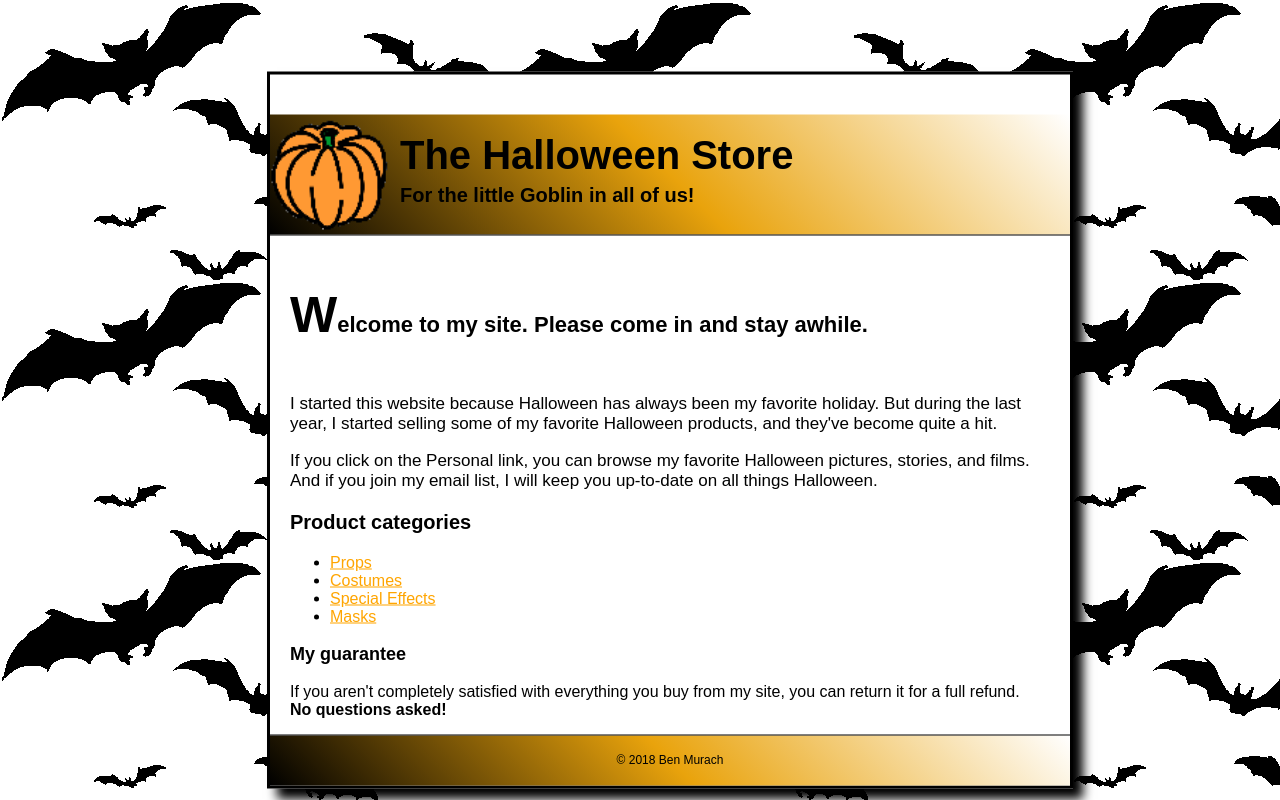
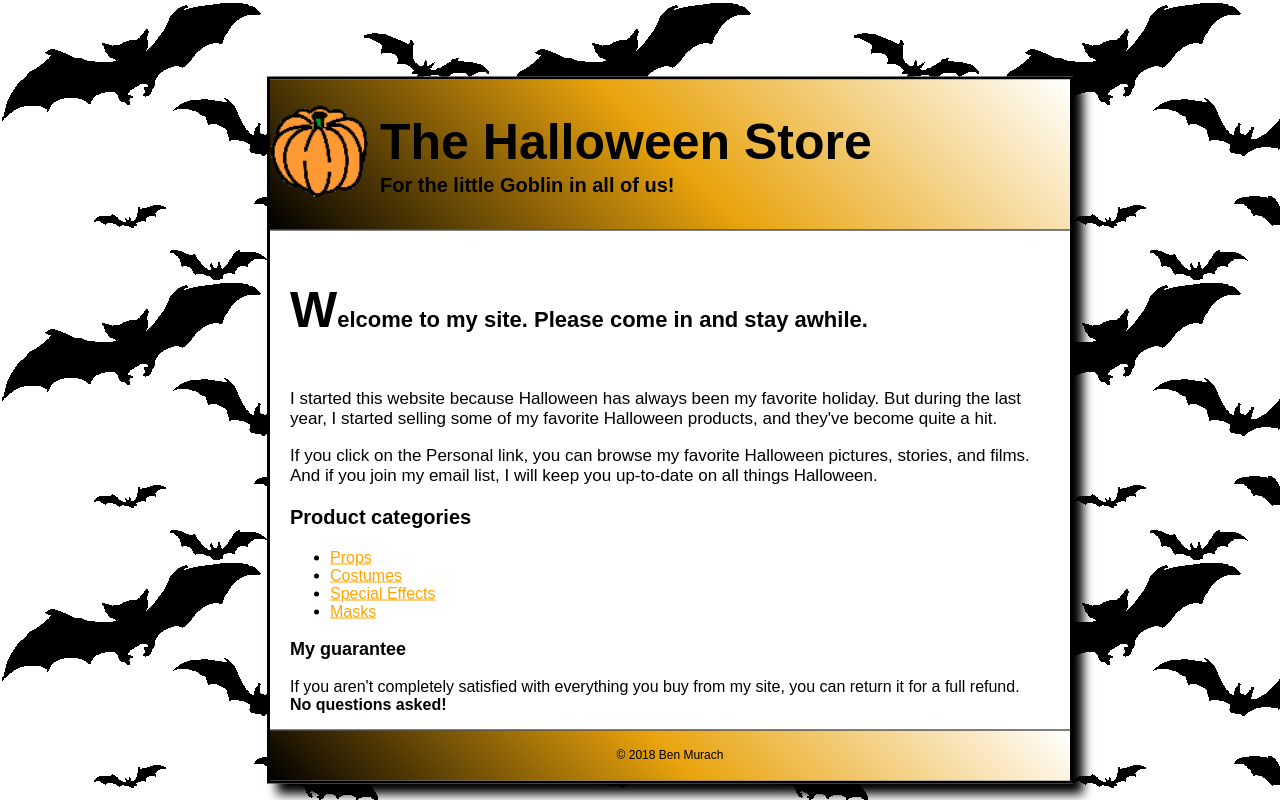
Before and after one commit to Giancarlo1506/Giancarlo1506.github.io, a plain HTML site: page index.html in a window 1280 px wide. Shown: the top 800 px of the page. Drawn offline with Linux system fonts and the light colour scheme.

Commit message:
changes of 6pm

```diff
--- a/index.html
+++ b/index.html
@@ -15,9 +15,9 @@
 <body style="width: 800px;">
 
 <div class="headers">
-<img src="images/pumpkin.gif"width=120px height="120px" style="padding-top: 5px;">
+<img src="images/pumpkin.gif"width=100px height="120px" style="padding-top: 5px;">
 <div class="halloween">
-<p>The Halloween Store</p>
+<h1 style="margin-block-start: 0em; margin-block-end: 0em;">The Halloween Store</h1>
 <p style="font-size: 20px; margin-top: -60px;"><strong>For the little Goblin in all of us!</strong></p>
 </div>
 
--- a/styles/main.css
+++ b/styles/main.css
@@ -34,6 +34,7 @@
 }
 
 .headers img{
+    margin-top: 20px;
     margin-right: 10px;
     height: auto;
     float: left;
@@ -48,20 +49,22 @@
 .headers{
    background: linear-gradient(45deg,  #000000, #e9a30c, #ffffff ) ;
    border-bottom: 1px solid black;
-  margin-block-start: 0em;
-    margin-block-end: 0em;
+
 
 }
 
 
 .halloween{
-    font-size: 40px;
-    font-weight: bold;
     color: black;
-    line-height: 2;
+    line-height: 2.5;
+}
+
+.halloween h1{
+
+    font-size: 50px;
+    padding-bottom: 15px;
 
 }
-
 footer{
 
   height: 50px;
```
